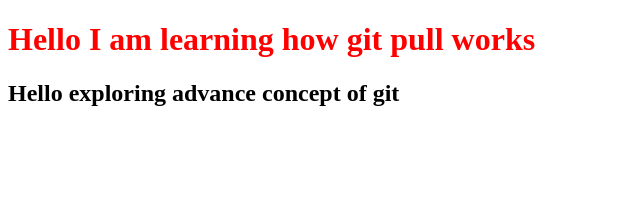
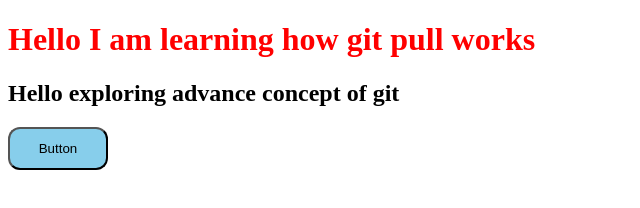
Before and after one commit to Pradhuman121/Check, a plain HTML site: page index.html in a window 1280 px wide. Shown: the whole page, without its empty margins (0-640 px from the left). Drawn offline with Linux system fonts and the light colour scheme.

Commit message:
second push

```diff
--- a/index.html
+++ b/index.html
@@ -9,5 +9,6 @@
 <body>
     <H1 class="title">Hello I am learning how git pull works</H1>
     <h2>Hello exploring advance concept of git</h2>
+    <button class="style">Button</button>
 </body>
 </html>
--- a/style.css
+++ b/style.css
@@ -1,3 +1,9 @@
 .title{
     color:red;
 }
+.style{
+    padding:12px;
+    background-color: skyblue;
+    border-radius:12px;
+    width:100px;
+}
```
